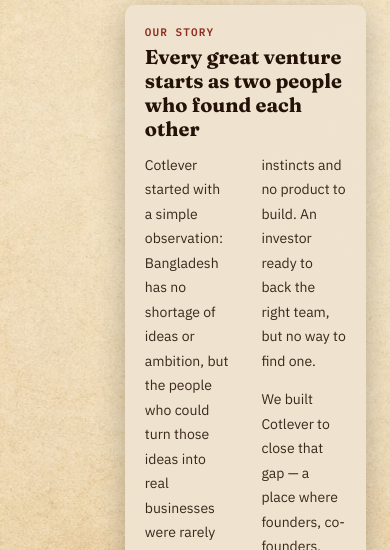
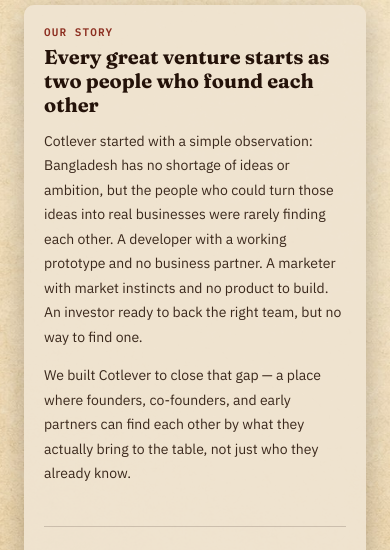
Before and after one commit to cotlevercom-ship-it/grocery-now, a Next.js app: page /about in a window 390 px wide. Shown: the part 260-810 px from the top of the page. Built offline with nearby package versions, Linux system fonts and the light colour scheme; no server answers.

Commit message:
Fix About Us page mobile layout: responsive margin and single-column text on small screens

```diff
--- a/app/about/page.js
+++ b/app/about/page.js
@@ -1,3 +1,5 @@
+'use client'
+
 const INK = '#241209'
 const INK_SOFT = '#3A281C'
 const ACCENT = '#8C2E20'
@@ -58,10 +60,9 @@ export default function AboutPage() {
       }}
     >
       <div
+        className="about-content-shell"
         style={{
           maxWidth: '1000px',
-          marginLeft: 'clamp(24px, 32vw, 560px)',
-          marginRight: 'clamp(24px, 6vw, 100px)',
           paddingTop: 'clamp(140px, 16vh, 220px)',
           paddingBottom: '80px',
         }}
@@ -90,13 +91,12 @@ export default function AboutPage() {
           <Kicker>Our Story</Kicker>
           <SectionHeading>Every great venture starts as two people who found each other</SectionHeading>
           <div
+            className="about-story-columns"
             style={{
               fontFamily: FONT_BODY,
               fontSize: '14px',
               lineHeight: '1.75',
               color: INK_SOFT,
-              columnCount: 2,
-              columnGap: '32px',
             }}
           >
             <p style={{ margin: '0 0 14px' }}>
@@ -151,6 +151,25 @@ export default function AboutPage() {
           </p>
         </div>
       </div>
+
+      <style jsx>{`
+        .about-content-shell {
+          margin-left: clamp(24px, 6vw, 100px);
+          margin-right: clamp(24px, 6vw, 100px);
+        }
+        .about-story-columns {
+          column-count: 1;
+        }
+        @media (min-width: 768px) {
+          .about-content-shell {
+            margin-left: clamp(24px, 32vw, 560px);
+          }
+          .about-story-columns {
+            column-count: 2;
+            column-gap: 32px;
+          }
+        }
+      `}</style>
     </div>
   )
 }
```
